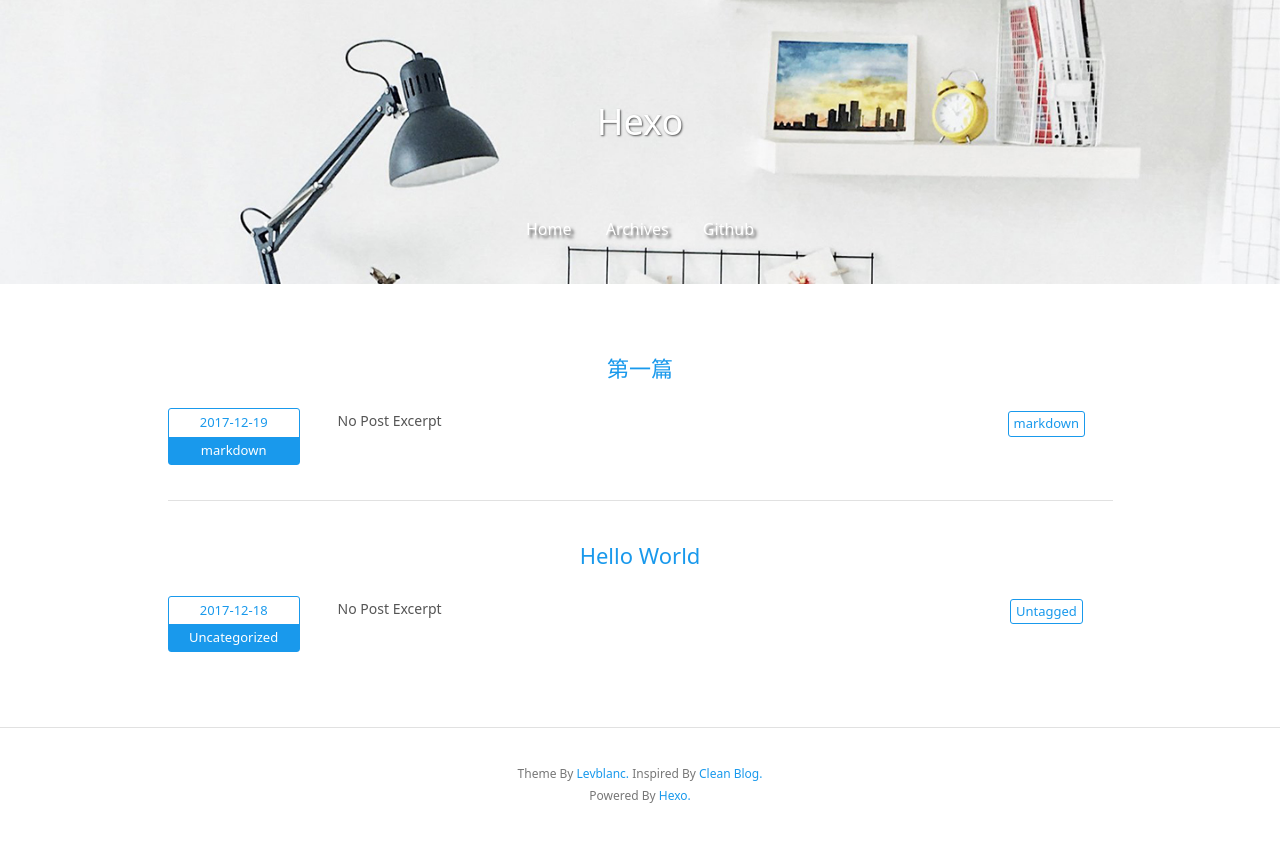
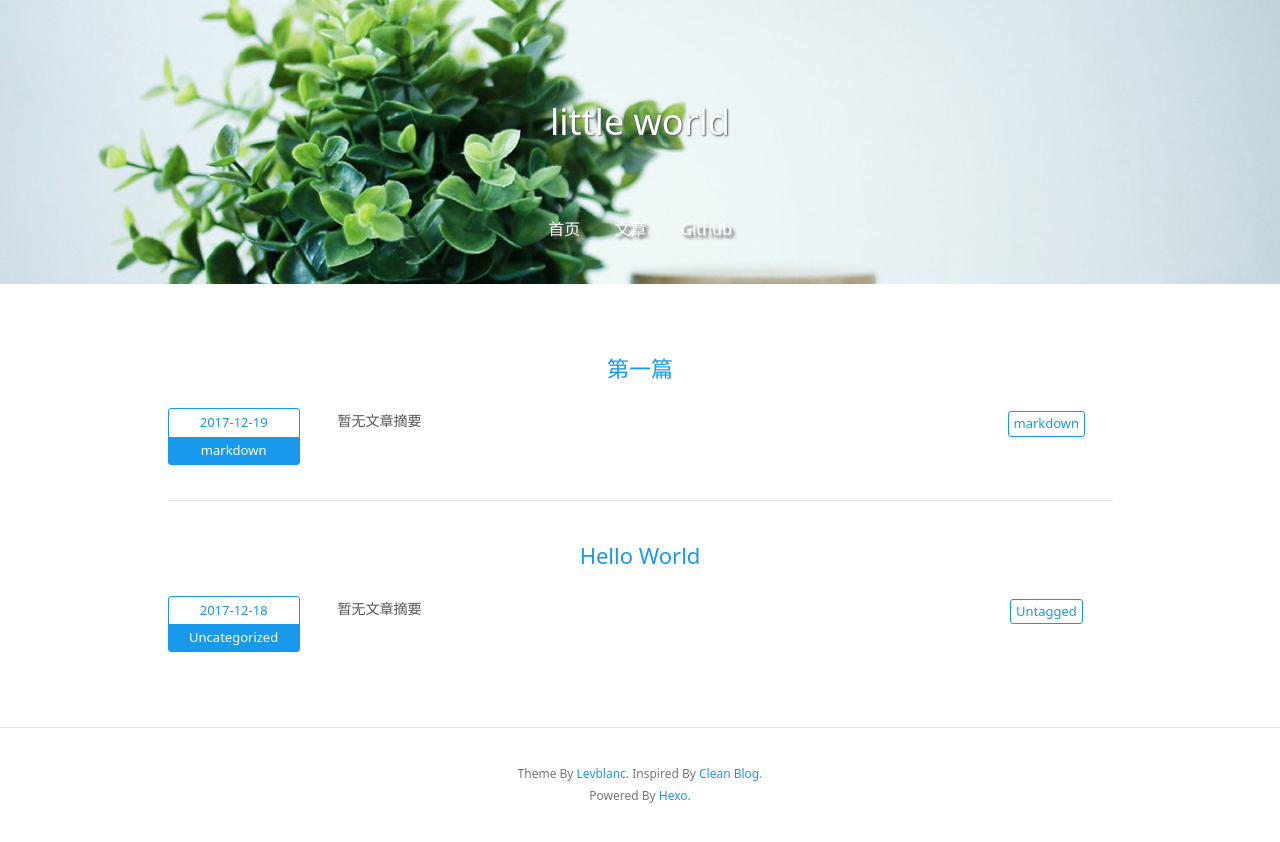
Before and after one commit to mll1996/mll1996.github.io, a plain HTML site: page index.html in a window 1280 px wide. Drawn offline with Linux system fonts and the light colour scheme.

Commit message:
Site updated: 2017-12-19 10:38:08

```diff
--- a/index.html
+++ b/index.html
@@ -6,22 +6,22 @@
   <meta http-equiv="X-UA-Compatible" content="IE=edge">
   <meta name="viewport" content="width=device-width, initial-scale=1">
   <meta name="description" content="">
-  <meta name="author" content="John Doe">
+  <meta name="author" content="mll">
   <!-- Open Graph Data -->
-  <meta property="og:title" content="Hexo"/>
+  <meta property="og:title" content="little world"/>
   <meta property="og:description" content="" />
-  <meta property="og:site_name" content="Hexo"/>
+  <meta property="og:site_name" content="little world"/>
   <meta property="og:type" content="website" />
   <meta property="og:image" content="http://yoursite.com"/>
 
-    <link rel="alternate" href="/atom.xml" title="Hexo" type="application/atom+xml">
+    <link rel="alternate" href="/atom.xml" title="little world" type="application/atom+xml">
 
 
     <link rel="icon" href="/favicon.png">
 
 
   <!-- Site Title -->
-  <title>Hexo</title>
+  <title>little world</title>
 
   <!-- Bootstrap CSS -->
   <link rel="stylesheet" href="/css/bootstrap.min.css">
@@ -38,12 +38,12 @@
     <!-- Page Header -->
 
 
-<header class="site-header header-background" style="background-image: url(/img/banner1.jpg)">
+<header class="site-header header-background" style="background-image: url(/img/banner2.jpg)">
   <div class="container">
     <div class="row">
       <div class="col-lg-8 col-lg-offset-2 col-md-10 col-md-offset-1">
         <div class="page-title with-background-image">
-          <p class="title">Hexo</p>
+          <p class="title">little world</p>
           <p class="subtitle"></p>
         </div>
         <div class="site-menu with-background-image">
@@ -52,7 +52,7 @@
               <li>
                 <a href="/">
 
-                  Home
+                  首页
 
                 </a>
               </li>
@@ -60,7 +60,7 @@
               <li>
                 <a href="/archives">
 
-                  Archives
+                  文章
 
                 </a>
               </li>
@@ -103,7 +103,7 @@
       </div>
     </div>
     <!-- Post Excerpt -->
-    <div class="excerpt typo">No Post Excerpt</div>
+    <div class="excerpt typo">暂无文章摘要</div>
     <!-- Post Tags -->
     <div class="tags">
 
@@ -133,7 +133,7 @@
       </div>
     </div>
     <!-- Post Excerpt -->
-    <div class="excerpt typo">No Post Excerpt</div>
+    <div class="excerpt typo">暂无文章摘要</div>
     <!-- Post Tags -->
     <div class="tags">
 
```
Also changed, not shown: 2017/12/18/hello-world/index.html (+9 -9 lines), 2017/12/19/new-blog/index.html (+9 -9 lines), archives/2017/12/index.html (+8 -8 lines), archives/2017/index.html (+8 -8 lines), archives/index.html (+8 -8 lines), categories/markdown/index.html (+8 -8 lines), tags/markdown/index.html (+8 -8 lines), img/banner2.jpg (added).
